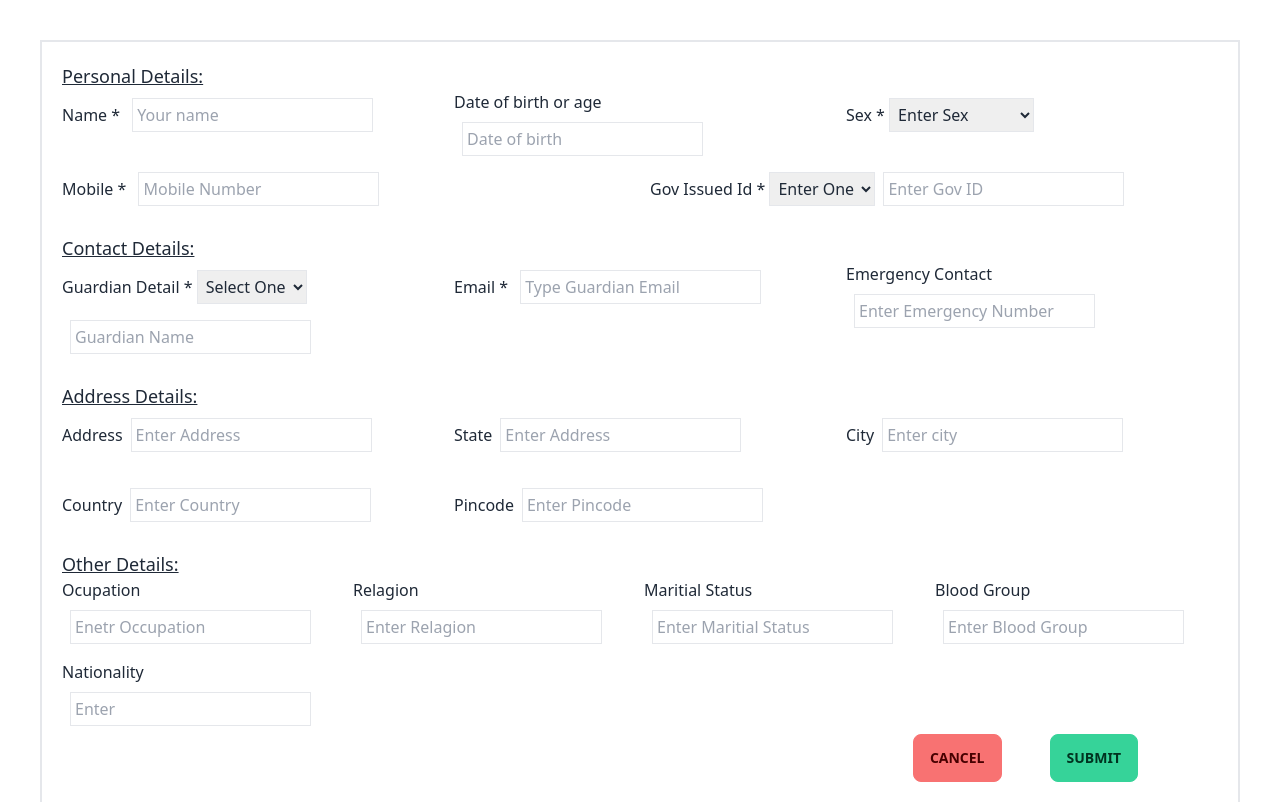
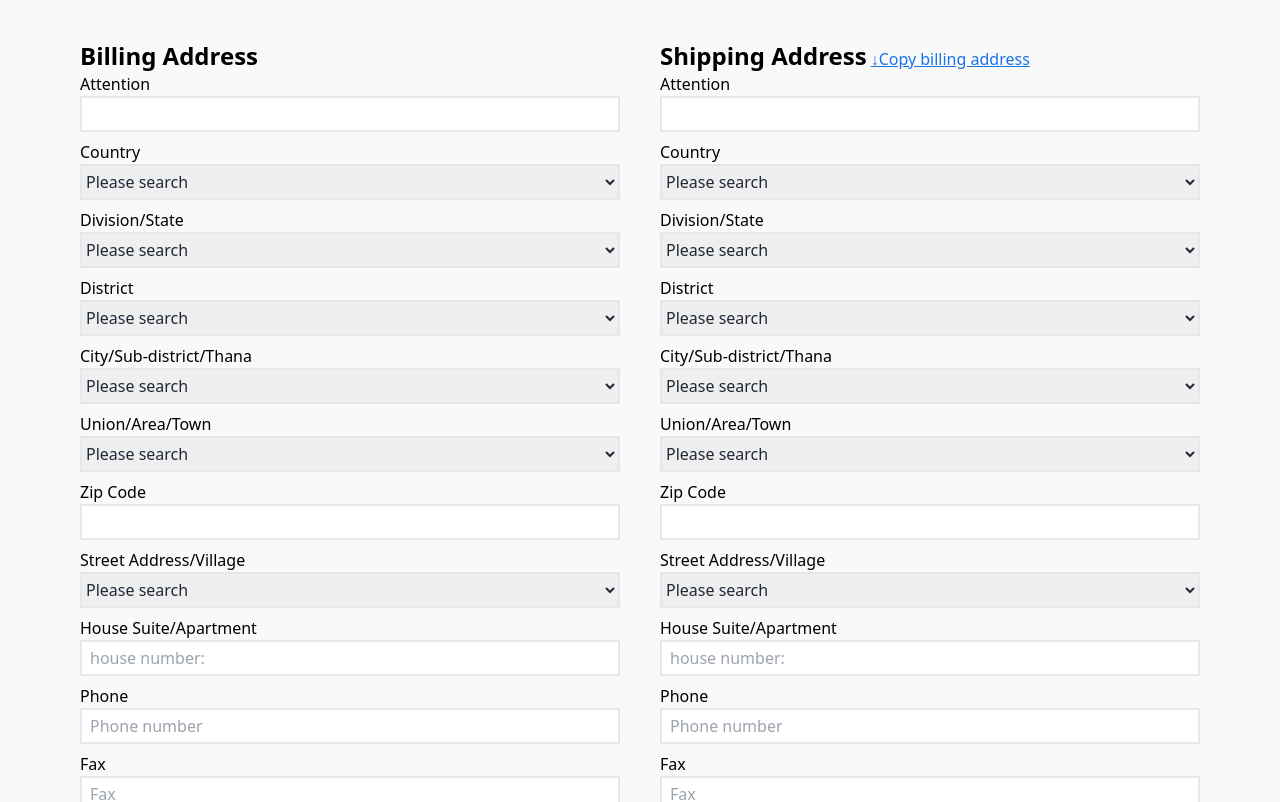
Before and after one commit to mahbubnoyon506/form-validate, a React (Create React App) app: page / in a window 1280 px wide. Shown: the top 802 px of the page. Built offline with nearby package versions, Linux system fonts and the light colour scheme; no server answers.

Commit message:
initially completed form validation

```diff
--- a/src/App.js
+++ b/src/App.js
@@ -5,7 +5,7 @@ import Form from "./Components/Form";
 function App() {
   return (
     <div>
-      <Form></Form>
+      {/* <Form></Form> */}
       <Bderp/>
     </div>
   );
--- a/src/Components/Bderp.js
+++ b/src/Components/Bderp.js
@@ -1,4 +1,5 @@
 import axios from 'axios';
+
 import React from 'react';
 import { useEffect } from 'react';
 import { useState } from 'react';
@@ -28,29 +29,21 @@ const Bderp = () => {
 
         )()
     }, [])
-    // const countryName = country.toLowerCase()
 
-    let newCountry = country.toString();
-    newCountry = typeof(newCountry)
-    const serchByCountry = countryData?.filter((country) => country.country === ('bangladesh' || country));
     const serchOfCountry = countryData?.find((country) => country.country === 'bangladesh');
     const serchDivision = serchOfCountry?.division?.find((division) => division.name === 'dhaka');
     const searchDistrict = serchDivision?.district?.find((district) => district.name === 'dhaka');
     const searchSubDistrict = searchDistrict?.subDistrict?.find((subdist) => subdist.name === 'uttara');
     const searchTown = searchSubDistrict?.town?.find((town) => town.name === 'nodda');
 
-    // console.log(newCountry, country, serchByCountry)
-
     const handleShippingAddress = () => {
         const allData = { name, country, division, district, city, town, zip, village, house, phone, fax };
         setShippingAddress(allData)
     }
 
-    console.log(shippingAddress)
-
     return (
-        <div className='bg-[#F9F9F9] py-10 px-5'>
-            <div className='grid grid-cols-2 gap-5'>
+        <div className='bg-[#F9F9F9] py-10 px-5 lg:px-20'>
+            <div className='grid md:grid-cols-2 gap-10'>
                 <div>
                     <h2 className='text-[#000] text-2xl font-semibold'>Billing Address</h2>
                     <form>
@@ -58,13 +51,13 @@ const Bderp = () => {
                             <label className='block text-[#000]' htmlFor="">Attention</label>
                             <input
                                 onBlur={e => { setName(e.target.value) }}
-                                className='bg-[#fff] border-2 focus:outline-none pl-2 w-full' type="text" name="customername" id="name" />
+                                className='bg-[#fff] border-2 focus:outline-none pl-2 w-full py-1' type="text" name="customername" id="name" />
                         </div>
                         <div className='pb-2'>
                             <label className='block text-[#000]' htmlFor="">Country</label>
                             <select
                                 onChange={e => { setCountry((e.target.value).toLowerCase()) }}
-                                className='w-full border-2 focus:outline-none' name="country" id="">
+                                className='w-full border-2 focus:outline-none py-1' name="country" id="">
                                 <option value="Please search">Please search</option>
                                 {
                                     countryData.length &&
@@ -78,7 +71,7 @@ const Bderp = () => {
                             <label className='block text-[#000]' htmlFor="">Division/State</label>
                             <select
                                 onChange={e => { setDivision((e.target.value).toLowerCase()) }}
-                                className='w-full border-2 focus:outline-none' name="state" id="">
+                                className='w-full border-2 focus:outline-none py-1' name="state" id="">
                                 <option value="Please search">Please search</option>
                                 {
                                     serchOfCountry?.division?.map((division, index) =>
@@ -91,7 +84,7 @@ const Bderp = () => {
                             <label className='block text-[#000]' htmlFor="">District</label>
                             <select
                                 onChange={e => { setDistrict((e.target.value).toLowerCase()) }}
-                                className='w-full border-2 focus:outline-none' name="district" id="">
+                                className='w-full border-2 focus:outline-none py-1' name="district" id="">
                                 <option value="Please search">Please search</option>
                                 {
                                     serchDivision?.district?.map((district, index) =>
@@ -104,7 +97,7 @@ const Bderp = () => {
                             <label className='block text-[#000]' htmlFor="">City/Sub-district/Thana</label>
                             <select
                                 onChange={e => { setCity((e.target.value).toLowerCase()) }}
-                                className='w-full border-2 focus:outline-none' name="city" id="">
+                                className='w-full border-2 focus:outline-none py-1' name="city" id="">
                                 <option value="Please search">Please search</option>
                                 {
                                     searchDistrict?.subDistrict?.map((subdist, index) =>
@@ -117,7 +110,7 @@ const Bderp = () => {
                             <label className='block text-[#000]' htmlFor="">Union/Area/Town</label>
                             <select
                                 onChange={e => { setTown((e.target.value).toLowerCase()) }}
-                                className='w-full border-2 focus:outline-none' name="town" id="">
+                                className='w-full border-2 focus:outline-none py-1' name="town" id="">
                                 <option value="Please search">Please search</option>
                                 {
                                     searchSubDistrict?.town?.map((town, index) =>
@@ -130,13 +123,13 @@ const Bderp = () => {
                             <label className='block text-[#000]' htmlFor="">Zip Code</label>
                             <input
                                 onBlur={e => { setZip(e.target.value) }}
-                                className='bg-[#fff] border-2 focus:outline-none pl-2 w-full' type="text" name="zip" id="zip" />
+                                className='bg-[#fff] border-2 focus:outline-none pl-2 w-full py-1' type="text" name="zip" id="zip" />
                         </div>
                         <div className='pb-2'>
                             <label className='block text-[#000]' htmlFor="">Street Address/Village</label>
                             <select
                                 onChange={e => { setVillage((e.target.value).toLowerCase()) }}
-                                className='w-full border-2 focus:outline-none' name="street" id="">
+                                className='w-full border-2 focus:outline-none py-1' name="street" id="">
                                 <option value="Please search">Please search</option>
                                 {
                                     searchTown?.village?.map((village, index) =>
@@ -149,19 +142,19 @@ const Bderp = () => {
                             <label className='block text-[#000]' htmlFor="">House Suite/Apartment</label>
                             <input
                                 onBlur={e => { setHouse(e.target.value) }}
-                                className='bg-[#fff] border-2 focus:outline-none pl-2 w-full' type="text" name="house" id="house" placeholder='house number:' />
+                                className='bg-[#fff] border-2 focus:outline-none pl-2 w-full py-1' type="text" name="house" id="house" placeholder='house number:' />
                         </div>
                         <div className='pb-2'>
                             <label className='block text-[#000]' htmlFor="">Phone</label>
                             <input
                                 onBlur={e => { setPhone(e.target.value) }}
-                                className='bg-[#fff] border-2 focus:outline-none pl-2 w-full' type="text" name="phone" id="phone" placeholder='Phone number' />
+                                className='bg-[#fff] border-2 focus:outline-none pl-2 w-full py-1' type="text" name="phone" id="phone" placeholder='Phone number' />
                         </div>
                         <div className='pb-2'>
                             <label className='block text-[#000]' htmlFor="">Fax</label>
                             <input
                                 onChange={e => { setFax(e.target.value) }}
-                                className='bg-[#fff] border-2 focus:outline-none pl-2 w-full' type="text" name="fax" id="fax" placeholder='Fax' />
+                                className='bg-[#fff] border-2 focus:outline-none pl-2 w-full py-1' type="text" name="fax" id="fax" placeholder='Fax' />
                         </div>
                     </form>
                 </div>
@@ -169,115 +162,84 @@ const Bderp = () => {
                 {/* shipping address starts */}
 
                 <div>
-                    <h2 className='text-[#000] text-2xl font-semibold'>Shipping Address</h2>
-                    <p className='cursor-pointer text-primary underline' onClick={handleShippingAddress}>Copy billing address</p>
+                    <h2 className='text-[#000] text-2xl font-semibold inline-block'>Shipping Address</h2>
+                    <p className='cursor-pointer text-[#1A73E8] underline inline-block ml-1' onClick={handleShippingAddress}> &darr;Copy billing address</p>
                     <form>
                         <div className='pb-2'>
                             <label className='block text-[#000]' htmlFor="">Attention</label>
-                            <input className='bg-[#fff] border-2 focus:outline-none pl-2 w-full' type="text" name="customername" id="name" value={shippingAddress?.name} />
+                            <input className='bg-[#fff] border-2 focus:outline-none pl-2 w-full py-1' type="text" name="customername" id="name" value={shippingAddress?.name} />
                         </div>
                         <div className='pb-2'>
                             <label className='block text-[#000]' htmlFor="">Country</label>
                             <select
                                 value={shippingAddress?.country}
-                                className='w-full border-2 focus:outline-none' name="country" id="">
+                                className='w-full border-2 focus:outline-none py-1' name="country" id="">
                                 <option value="Please search">Please search</option>
-                                {/* {
-                                    countryData.length &&
-                                    countryData.map((country, index) =>
-                                        <option className='capitalize' key={index} value={country.country}>{country.country}</option>
-                                    )
-                                } */}
                             </select>
                         </div>
                         <div className='pb-2'>
                             <label className='block text-[#000]' htmlFor="">Division/State</label>
                             <select
                                value={shippingAddress?.division}
-                                className='w-full border-2 focus:outline-none' name="state" id="">
+                                className='w-full border-2 focus:outline-none py-1' name="state" id="">
                                 <option value="Please search">Please search</option>
-                                {/* {
-                                    serchOfCountry?.division?.map((division, index) =>
-                                        <option className='capitalize' key={index} value={division.name}>{division.name}</option>
-                                    )
-                                } */}
                             </select>
                         </div>
                         <div className='pb-2'>
                             <label className='block text-[#000]' htmlFor="">District</label>
                             <select
                                 value={shippingAddress?.district}
-                                className='w-full border-2 focus:outline-none' name="district" id="">
+                                className='w-full border-2 focus:outline-none py-1' name="district" id="">
                                 <option value="Please search">Please search</option>
-                                {/* {
-                                    serchDivision?.district?.map((district, index) =>
-                                    <option key={index} value={district.name}>{district.name}</option>
-                                    )
-                                } */}
                             </select>
                         </div>
                         <div className='pb-2'>
                             <label className='block text-[#000]' htmlFor="">City/Sub-district/Thana</label>
                             <select
                                value={shippingAddress?.city}
-                                className='w-full border-2 focus:outline-none' name="city" id="">
+                                className='w-full border-2 focus:outline-none py-1' name="city" id="">
                                 <option value="Please search">Please search</option>
-                                {/* {
-                                    searchDistrict?.subDistrict?.map((subdist, index) =>
-                                    <option key={index} value={subdist.name}>{subdist.name}</option>
-                                    )
-                                } */}
                             </select>
                         </div>
                         <div className='pb-2'>
                             <label className='block text-[#000]' htmlFor="">Union/Area/Town</label>
                             <select
                                value={shippingAddress?.town}
-                                className='w-full border-2 focus:outline-none' name="town" id="">
+                                className='w-full border-2 focus:outline-none py-1' name="town" id="">
                                 <option value="Please search">Please search</option>
-                                {/* {
-                                    searchSubDistrict?.town?.map((town, index) =>
-                                    <option key={index} value={town.name}>{town.name}</option>
-                                    )
-                                } */}
                             </select>
                         </div>
                         <div className='pb-2'>
                             <label className='block text-[#000]' htmlFor="">Zip Code</label>
                             <input
                                value={shippingAddress?.zip}
-                                className='bg-[#fff] border-2 focus:outline-none pl-2 w-full' type="text" name="zip" id="zip" />
+                                className='bg-[#fff] border-2 focus:outline-none pl-2 w-full py-1' type="text" name="zip" id="zip" />
                         </div>
                         <div className='pb-2'>
                             <label className='block text-[#000]' htmlFor="">Street Address/Village</label>
                             <select
                               value={shippingAddress?.village}
-                                className='w-full border-2 focus:outline-none' name="street" id="">
+                                className='w-full border-2 focus:outline-none py-1' name="street" id="">
                                 <option value="Please search">Please search</option>
-                                {/* {
-                                    searchTown?.village?.map((village, index) =>
-                                    <option key={index} value={village.name}>{village.name}</option>
-                                    )
-                                } */}
                             </select>
                         </div>
                         <div className='pb-2'>
                             <label className='block text-[#000]' htmlFor="">House Suite/Apartment</label>
                             <input
                               value={shippingAddress?.house}
-                                className='bg-[#fff] border-2 focus:outline-none pl-2 w-full' type="text" name="house" id="house" placeholder='house number:' />
+                                className='bg-[#fff] border-2 focus:outline-none pl-2 w-full py-1' type="text" name="house" id="house" placeholder='house number:' />
                         </div>
                         <div className='pb-2'>
                             <label className='block text-[#000]' htmlFor="">Phone</label>
                             <input
                                value={shippingAddress?.phone}
-                                className='bg-[#fff] border-2 focus:outline-none pl-2 w-full' type="text" name="phone" id="phone" placeholder='Phone number' />
+                                className='bg-[#fff] border-2 focus:outline-none pl-2 w-full py-1' type="text" name="phone" id="phone" placeholder='Phone number' />
                         </div>
                         <div className='pb-2'>
                             <label className='block text-[#000]' htmlFor="">Fax</label>
                             <input
                              value={shippingAddress?.fax}
-                                className='bg-[#fff] border-2 focus:outline-none pl-2 w-full' type="text" name="fax" id="fax" placeholder='Fax' />
+                                className='bg-[#fff] border-2 focus:outline-none pl-2 w-full py-1' type="text" name="fax" id="fax" placeholder='Fax' />
                         </div>
                     </form>
                 </div>
```
